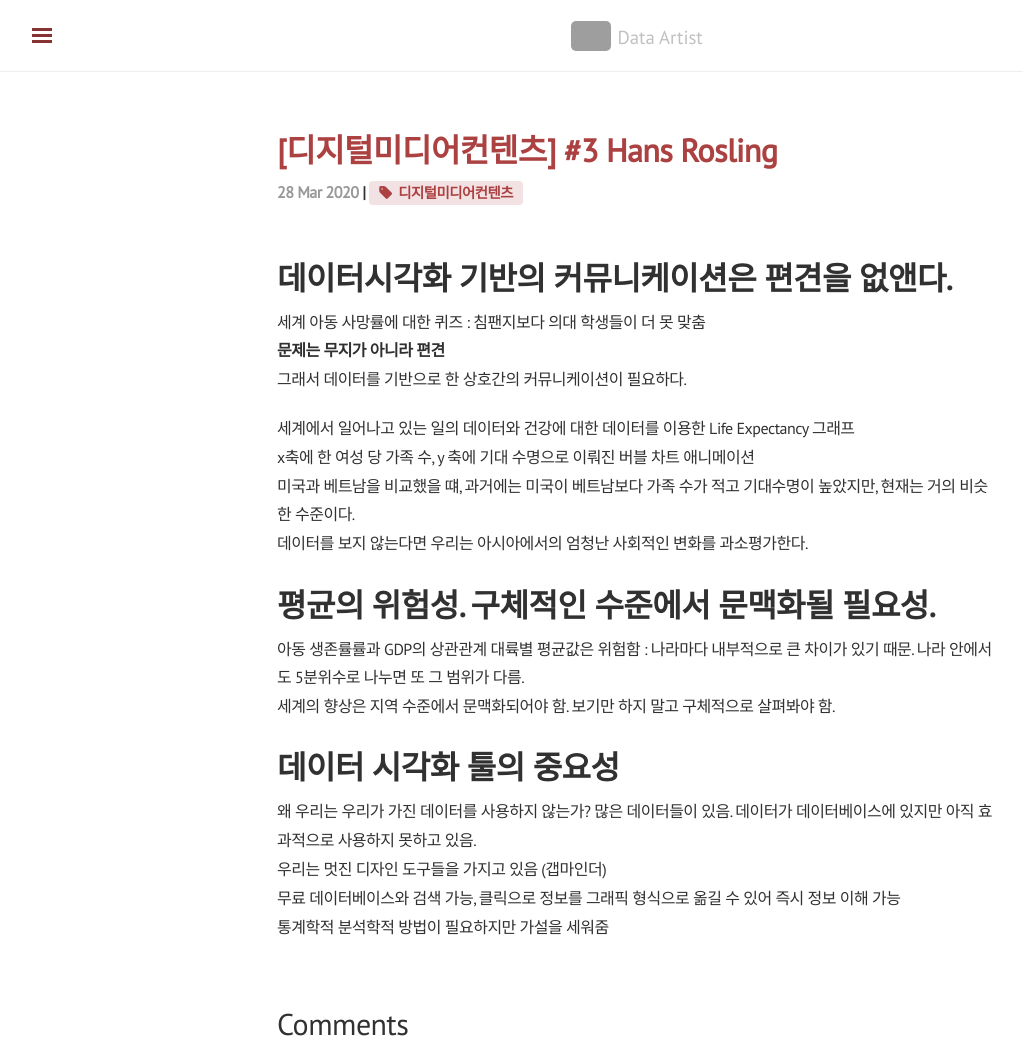
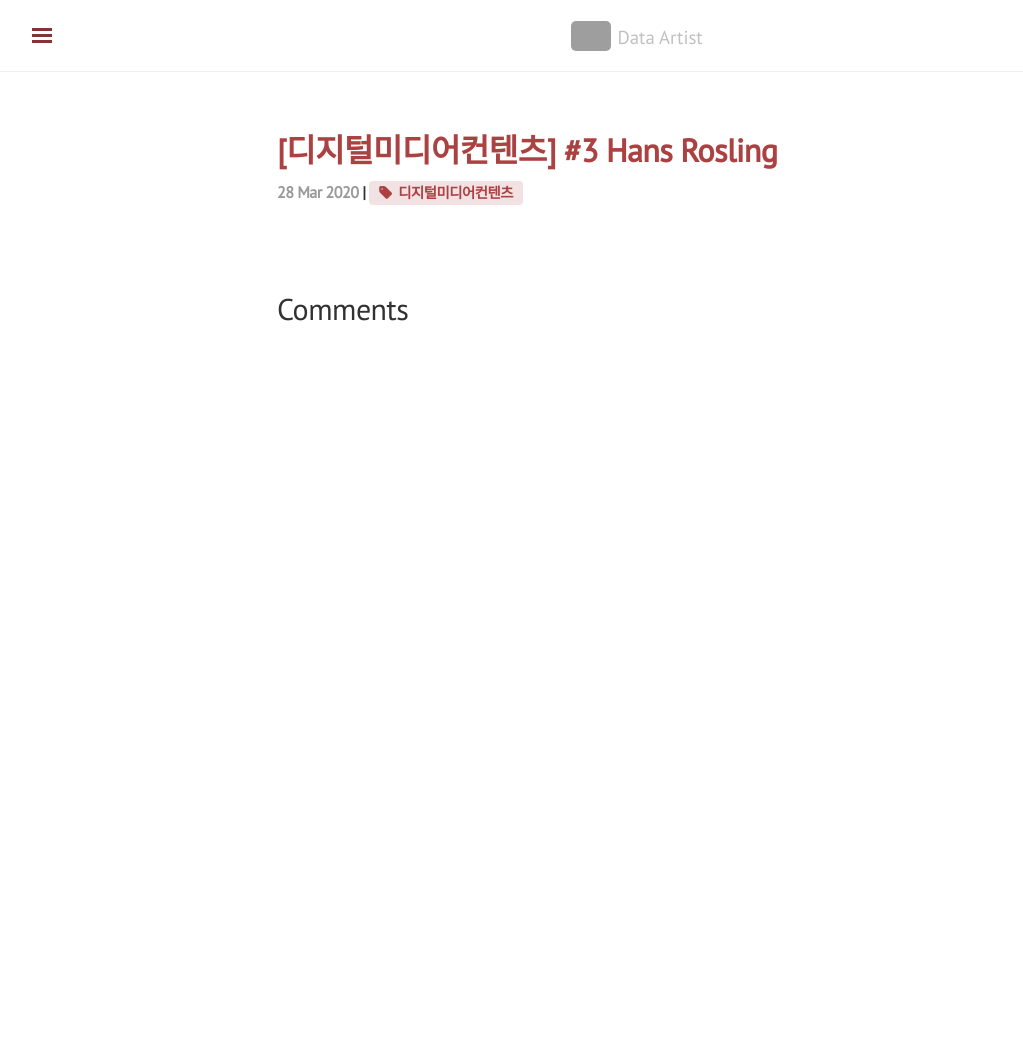
Before and after one commit to shanny924/shanny924.github.io, a Jekyll site: the page built from _posts/2020-03-28-dmc#3.md, in a window 1280 px wide and 1053 px high. Shown: the whole window, without its empty margins (3-1026 px from the left). Built offline with Jekyll 4.4.1, drawn with Linux system fonts in a browser that asks for light colours; nearby versions of some CDN libraries; comment, search, counter and statistics services are not loaded; grey boxes are pictures that could not be loaded.

Commit message:
Update 2020-03-28-dmc#3.md

```diff
--- a/_posts/2020-03-28-dmc#3.md
+++ b/_posts/2020-03-28-dmc#3.md
@@ -4,30 +4,3 @@
 category : [School]
 tag: [디지털미디어컨텐츠]
 ---
-
-# 데이터시각화 기반의 커뮤니케이션은 편견을 없앤다.
-
-세계 아동 사망률에 대한 퀴즈  : 침팬지보다 의대 학생들이 더 못 맞춤
-**문제는 무지가 아니라 편견**
-그래서 데이터를 기반으로 한 상호간의 커뮤니케이션이 필요하다.
-
-
-세계에서 일어나고 있는 일의 데이터와 건강에 대한 데이터를 이용한 Life Expectancy 그래프
-x축에 한 여성 당 가족 수, y 축에 기대 수명으로 이뤄진 버블 차트 애니메이션
-미국과 베트남을 비교했을 떄, 과거에는 미국이 베트남보다 가족 수가 적고 기대수명이 높았지만, 현재는 거의 비슷한 수준이다.
-데이터를 보지 않는다면 우리는 아시아에서의 엄청난 사회적인 변화를 과소평가한다.
-
-
-# 평균의 위험성. 구체적인 수준에서 문맥화될 필요성.
-
-아동 생존률률과 GDP의 상관관계
-대륙별 평균값은 위험함 : 나라마다 내부적으로 큰 차이가 있기 때문. 나라 안에서도 5분위수로 나누면 또 그 범위가 다름.
-세계의 향상은 지역 수준에서 문맥화되어야 함. 보기만 하지 말고 구체적으로 살펴봐야 함.
-
-
-# 데이터 시각화 툴의 중요성
-
-왜 우리는 우리가 가진 데이터를 사용하지 않는가? 많은 데이터들이 있음. 데이터가 데이터베이스에 있지만 아직 효과적으로 사용하지 못하고 있음.
-우리는 멋진 디자인 도구들을 가지고 있음 (갭마인더)
-무료 데이터베이스와 검색 가능, 클릭으로 정보를 그래픽 형식으로 옮길 수 있어 즉시 정보 이해 가능
-통계학적 분석학적 방법이 필요하지만 가설을 세워줌
```
